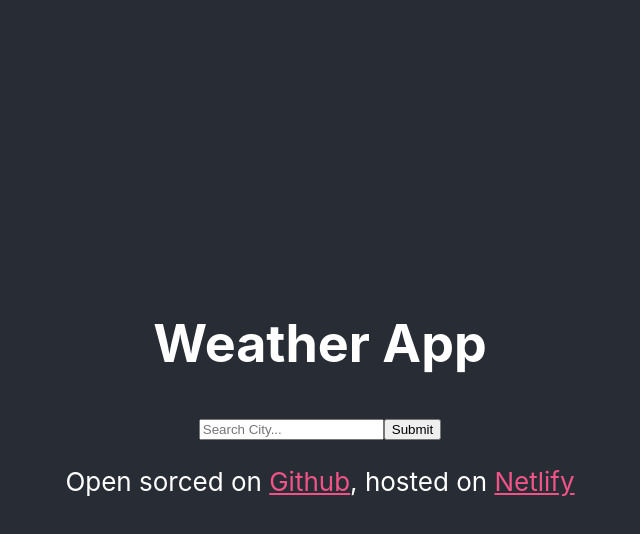
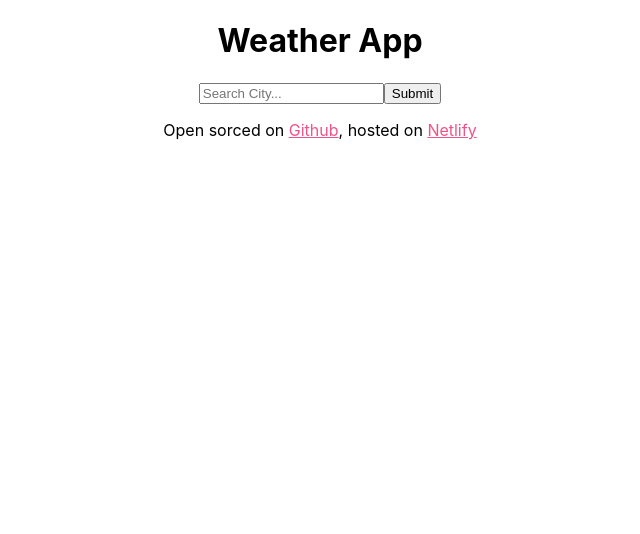
Before and after one commit to Andee-R/weather-app-react, a React (Create React App) app: page / in a window 1280 px wide. Shown: the top 534 px of the page, without its empty margins (320-960 px from the left). Built offline with nearby package versions, Linux system fonts and the light colour scheme.

Commit message:
added bootstrap

```diff
--- a/package.json
+++ b/package.json
@@ -7,6 +7,7 @@
     "@testing-library/jest-dom": "^5.17.0",
     "@testing-library/react": "^13.4.0",
     "@testing-library/user-event": "^13.5.0",
+    "bootstrap": "^5.3.3",
     "react": "^18.2.0",
     "react-dom": "^18.2.0",
     "react-scripts": "5.0.1",
--- a/public/index.html
+++ b/public/index.html
@@ -7,37 +7,14 @@
     <meta name="theme-color" content="#000000" />
     <meta
       name="description"
-      content="Web site created using create-react-app"
-    />
+      content="Web site created using create-react-app" />
     <link rel="apple-touch-icon" href="%PUBLIC_URL%/logo192.png" />
-    <!--
-      manifest.json provides metadata used when your web app is installed on a
-      user's mobile device or desktop. See https://developers.google.com/web/fundamentals/web-app-manifest/
-    -->
+
     <link rel="manifest" href="%PUBLIC_URL%/manifest.json" />
-    <!--
-      Notice the use of %PUBLIC_URL% in the tags above.
-      It will be replaced with the URL of the `public` folder during the build.
-      Only files inside the `public` folder can be referenced from the HTML.
 
-      Unlike "/favicon.ico" or "favicon.ico", "%PUBLIC_URL%/favicon.ico" will
-      work correctly both with client-side routing and a non-root public URL.
-      Learn how to configure a non-root public URL by running `npm run build`.
-    -->
-    <title>React App</title>
+    <title>Weather App</title>
   </head>
   <body>
-    <noscript>You need to enable JavaScript to run this app.</noscript>
     <div id="root"></div>
-    <!--
-      This HTML file is a template.
-      If you open it directly in the browser, you will see an empty page.
-
-      You can add webfonts, meta tags, or analytics to this file.
-      The build step will place the bundled scripts into the <body> tag.
-
-      To begin the development, run `npm start` or `yarn start`.
-      To create a production bundle, use `npm run build` or `yarn build`.
-    -->
   </body>
 </html>
--- a/src/App.js
+++ b/src/App.js
@@ -1,13 +1,15 @@
 import "./App.css";
 import SearchForm from "./SearchForm";
+import Weather from "./Weather";
 
 function App() {
   return (
     <div className="App">
-      <header className="App-header">
+      <div class="container">
         <h1>Weather App</h1>
         <SearchForm />
-        <div className="Portfolio-links">
+        <Weather />
+        <footer className="Portfolio-links">
           <p>
             Open sorced on{" "}
             <a
@@ -24,8 +26,8 @@ function App() {
               Netlify
             </a>
           </p>
-        </div>
-      </header>
+        </footer>
+      </div>
     </div>
   );
 }
--- /dev/null
+++ b/src/Weather.js
@@ -0,0 +1,3 @@
+import React from "react";
+
+export default function Weather() {}
```
Also changed, not shown: src/index.js (+6 -9 lines), 1 other file (tests, documents, lock files or other folders).
